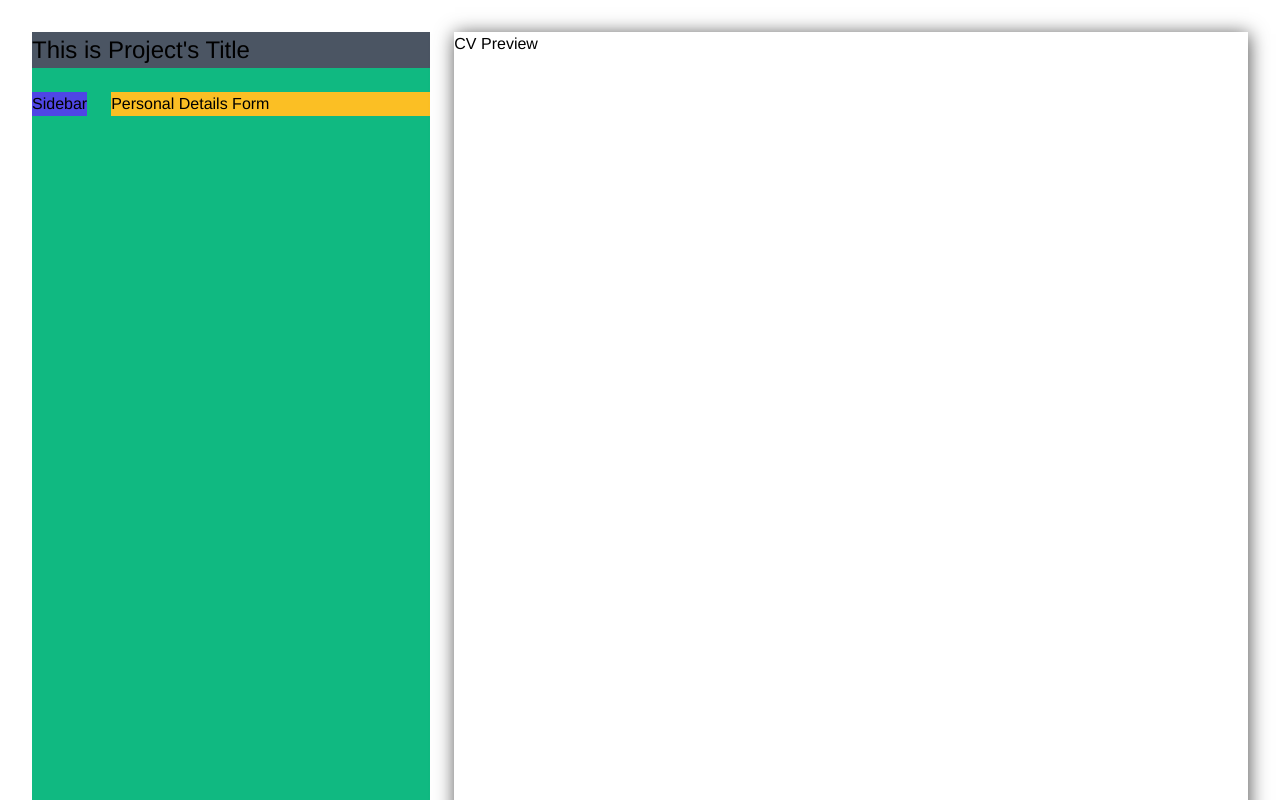
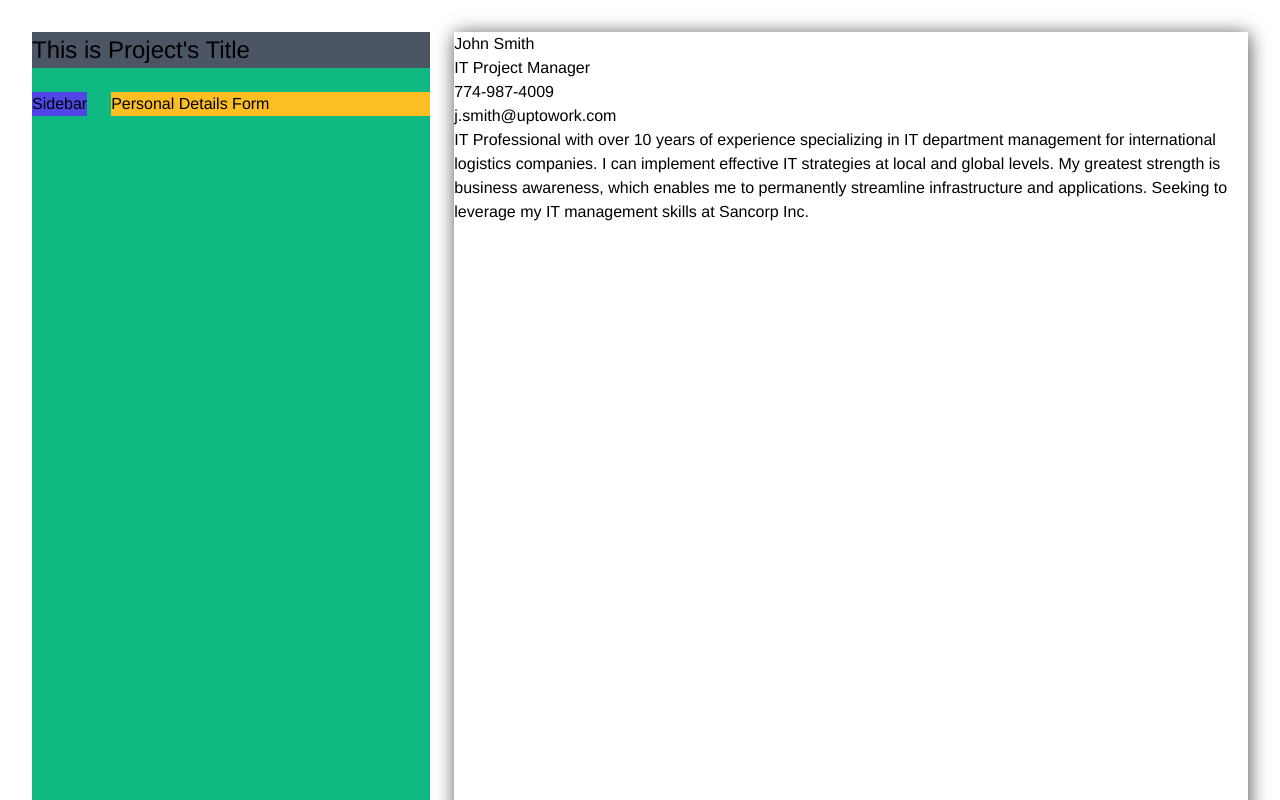
Before and after one commit to AkzechKyla/CVApplicationMaker, a React (Vite) app: page / in a window 1280 px wide. Shown: the top 800 px of the page. Built offline with nearby package versions, Linux system fonts and the light colour scheme.

Commit message:
Add sample data

```diff
--- a/src/components/CVPreview.tsx
+++ b/src/components/CVPreview.tsx
@@ -6,7 +6,11 @@ function CVPreview() {
                 height: '1122.5px',
                 boxShadow: '1px 2px 18px 0px rgba(0,0,0,0.69)'
             }}>
-            <p>CV Preview</p>
+            <p>John Smith</p>
+            <p>IT Project Manager</p>
+            <p>774-987-4009</p>
+            <p>j.smith@uptowork.com</p>
+            <p>IT Professional with over 10 years of experience specializing in IT department management for international logistics companies. I can implement effective IT strategies at local and global levels. My greatest strength is business awareness, which enables me to permanently streamline infrastructure and applications. Seeking to leverage my IT management skills at Sancorp Inc.</p>
         </div>
     );
 }
```
